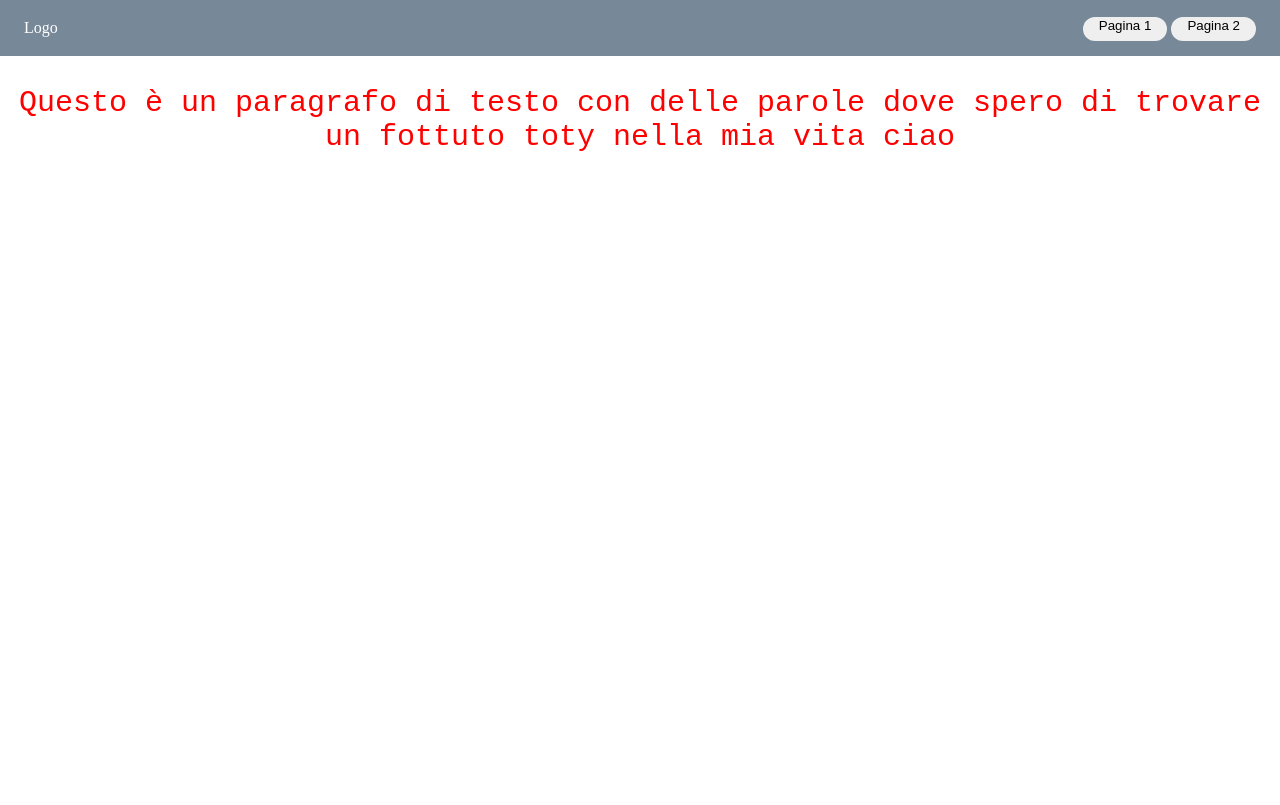
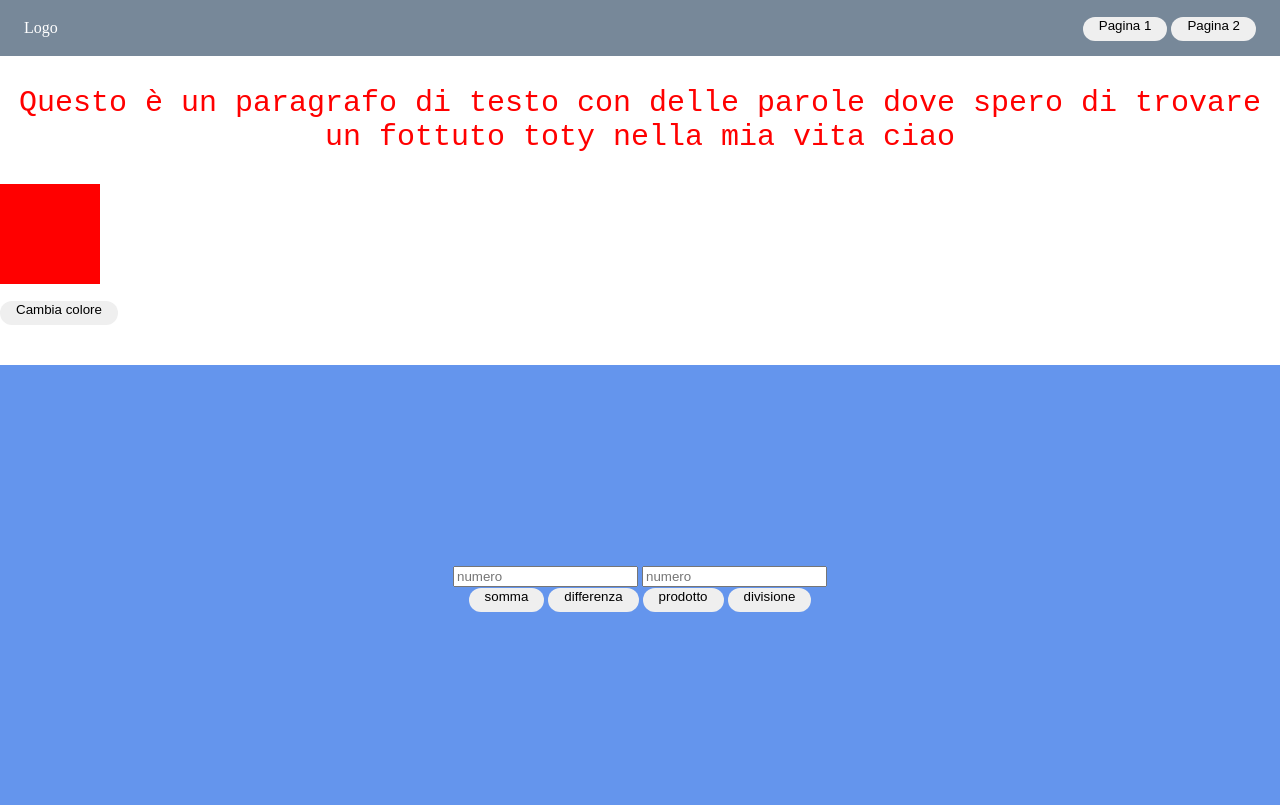
Before and after one commit to AleWolf4/Ripasso, a plain HTML site: page index.html in a window 1280 px wide. Drawn offline with Linux system fonts and the light colour scheme.

Commit message:
Calcolatrice javascript

```diff
--- a/index.html
+++ b/index.html
@@ -20,6 +20,23 @@
         parole dove spero di trovare un fottuto toty nella mia vita ciao
     </p>
 
+    <div id="rosso"></div>
+    <button onclick="cambia()">Cambia colore</button>
+
+
+    <section class="calcolatrice">
+        <div>
+        <input type="number" id="n1" placeholder="numero">
+        <input type="number" id="n2" placeholder="numero">
+        </div>
+        <div>
+        <button onclick="somma()">somma</button>
+        <button onclick="differenza()">differenza</button>
+        <button onclick="prodotto()">prodotto</button>
+        <button onclick="divisione()">divisione</button>
+        </div>
+        <p id="risultato"></p>
+    </section>
     <script src="./script.js"></script>
 </body>
 </html>
--- a/script.js
+++ b/script.js
@@ -0,0 +1,49 @@
+let a = 0;
+
+
+
+function cambia() {
+
+    if (a== 0) {
+ document.getElementById("rosso").style.background = "green";
+ a = 1;
+    }
+    else if (a == 1) {
+         document.getElementById("rosso").style.background = "red";
+ a = 0;
+    }
+}
+
+function somma() {
+    let a = parseFloat(document.getElementById("n1").value);
+    let b = parseFloat(document.getElementById("n2").value);
+    let c = a + b;
+    console.log(c);
+    document.getElementById("risultato").innerText = c;
+}
+function differenza() {
+    let a = parseFloat(document.getElementById("n1").value);
+    let b = parseFloat(document.getElementById("n2").value);
+    let c = a - b;
+    console.log(c);
+    document.getElementById("risultato").innerText = c;
+}
+function prodotto() {
+    let a = parseFloat(document.getElementById("n1").value);
+    let b = parseFloat(document.getElementById("n2").value);
+    let c = a * b;
+    console.log(c);
+    document.getElementById("risultato").innerText = c;
+}
+
+function divisione() {
+    let a = parseFloat(document.getElementById(n1).value);
+    let b = parseFloat(document.getElementById(n2).value);
+    let c = a / b;
+    console.log(c);
+    document.getElementById("risultato").innerText = c;
+    if ( c = 0 ) {
+    document.getElementById("risultato").style.background = "Impossibile";
+
+    }
+}
--- a/style.css
+++ b/style.css
@@ -20,6 +20,7 @@ button {
     padding-left: 2vh;
     padding-right: 2vh;
     border-radius: 50px;
+    border: 0.5 solid gray;
 }
 
 .testo {
@@ -34,3 +35,25 @@ button {
     color: white;
     cursor: pointer;
 }
+
+#rosso {
+    background-color: red;
+    height: 100px;
+    width: 100px;
+    margin-bottom: 2vh;
+}
+
+.calcolatrice {
+    background-color: cornflowerblue;
+    display: flex;
+    justify-content: center;
+    align-items: center;
+    height: 50vh;
+    margin-top: 5vh;
+    padding-top: 5vh;
+    flex-direction: column;
+}
+
+.numeri {
+    margin-bottom: 1vh;
+}
```
